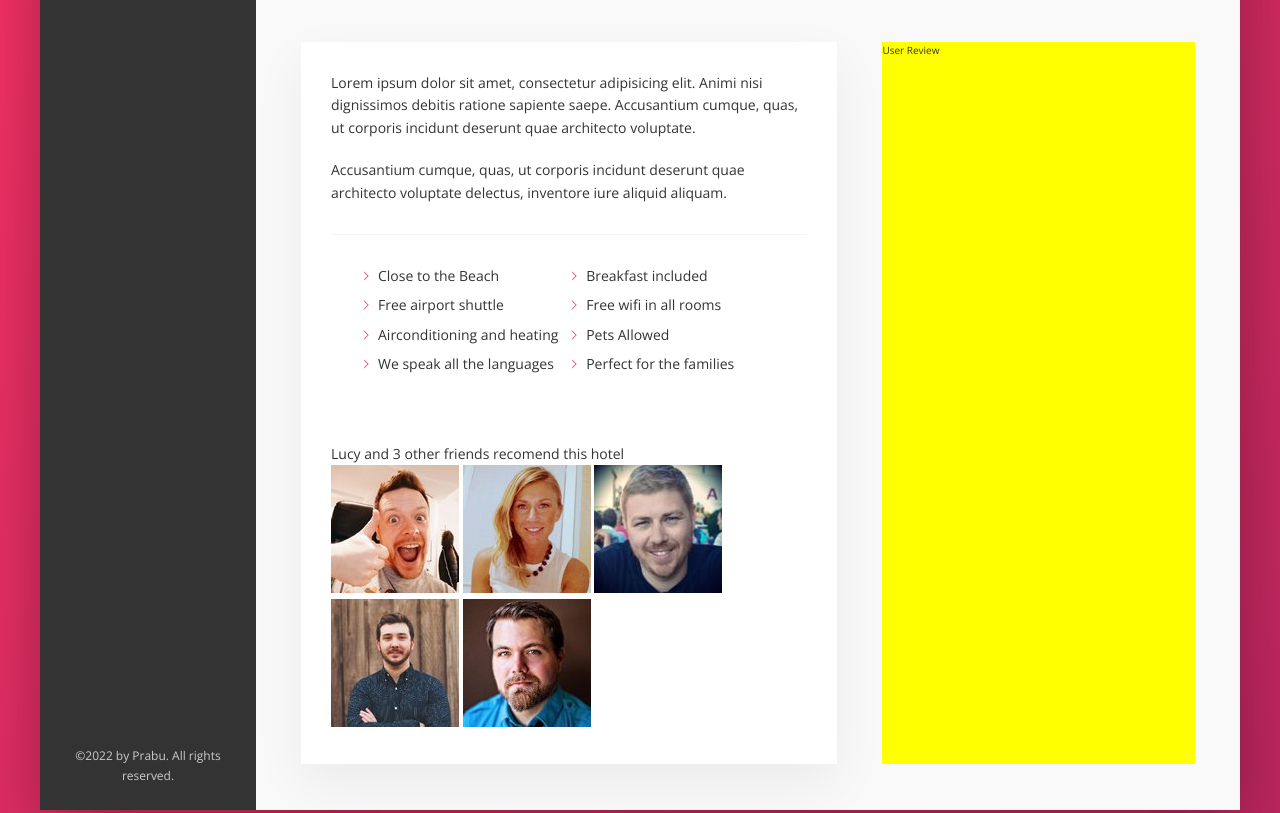
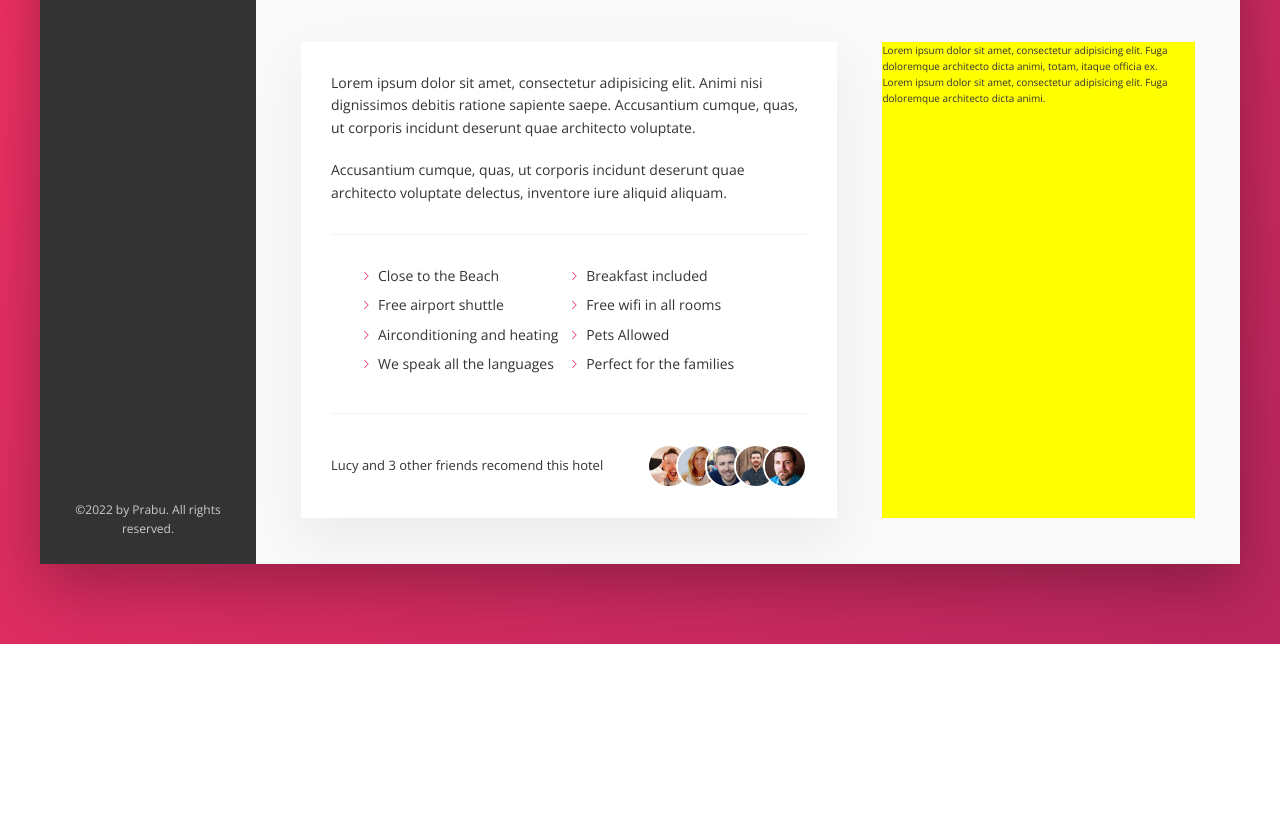
Before and after one commit to pradhabans/booking-app, a website: page index.html in a window 1280 px wide. Shown: the part 605-1418 px from the top of the page. After the commit the page ends 1249 px from the top, so only its background shows below. Drawn offline with nearby package versions, Linux system fonts and the light colour scheme.

Commit message:
done with the main page

```diff
--- a/index.html
+++ b/index.html
@@ -176,22 +176,51 @@
                 <li class="list__item">We speak all the languages</li>
                 <li class="list__item">Perfect for the families</li>
               </ul>
-              <div class="recommmend">
+              <div class="recommend">
                 <p class="recommend__count">
                   Lucy and 3 other friends recomend this hotel
                 </p>
                 <div class="recommend__friends">
-                  <img src="img/user-1.jpg" class=" alt="Friend 1"
-                  recommend__photo" /> <img src="img/user-2.jpg" class="
-                  alt="Friend 2" recommend__photo" /> <img src="img/user-3.jpg"
-                  class=" alt="Friend 3" recommend__photo" /> <img
-                  src="img/user-4.jpg" class=" alt="Friend 4" recommend__photo"
-                  /> <img src="img/user-5.jpg" class=" alt="Friend 5"
-                  recommend__photo" />
+                  <img
+                    src="img/user-1.jpg"
+                    class="recommend__photo"
+                    alt="Friend 1"
+                  />
+                  <img
+                    src="img/user-2.jpg"
+                    class="recommend__photo"
+                    alt="Friend 2"
+                  />
+                  <img
+                    src="img/user-3.jpg"
+                    class="recommend__photo"
+                    alt="Friend 3"
+                  />
+                  <img
+                    src="img/user-4.jpg"
+                    class="recommend__photo"
+                    alt="Friend 4"
+                  />
+                  <img
+                    src="img/user-5.jpg"
+                    class="recommend__photo"
+                    alt="Friend 5"
+                  />
                 </div>
               </div>
             </div>
-            <div class="user-review">User Review</div>
+            <figure class="user-review">
+              <figure class="review">
+                <blockquote class="review__text">
+                  Lorem ipsum dolor sit amet, consectetur adipisicing elit. Fuga
+                  doloremque architecto dicta animi, totam, itaque officia ex.
+                </blockquote>
+                <blockquote class="review__text">
+                  Lorem ipsum dolor sit amet, consectetur adipisicing elit. Fuga
+                  doloremque architecto dicta animi.
+                </blockquote>
+              </figure>
+            </figure>
           </div>
         </main>
       </div>
--- a/sass/_component.scss
+++ b/sass/_component.scss
@@ -307,6 +307,7 @@
   border-top: var(--line);
   display: flex;
   flex-wrap: wrap;
+  border-bottom: var(--line);
 
   &__item {
     flex: 0 0 50%;
@@ -332,3 +333,27 @@
 }
 /////////
 /// RECOMMEND
+///
+.recommend {
+  font-size: 1.3rem;
+  display: flex;
+
+  align-items: center;
+  &__count {
+    margin-right: auto;
+  }
+  &__friends {
+    display: flex;
+  }
+  &__photo {
+    box-sizing: content-box;
+    border-radius: 50%;
+    width: 4rem;
+    height: 4rem;
+
+    border: 2px solid #fff;
+  }
+  &__photo:not(:last-child) {
+    margin-right: -1.5rem;
+  }
+}
```
Also changed, not shown: css/style.css.
